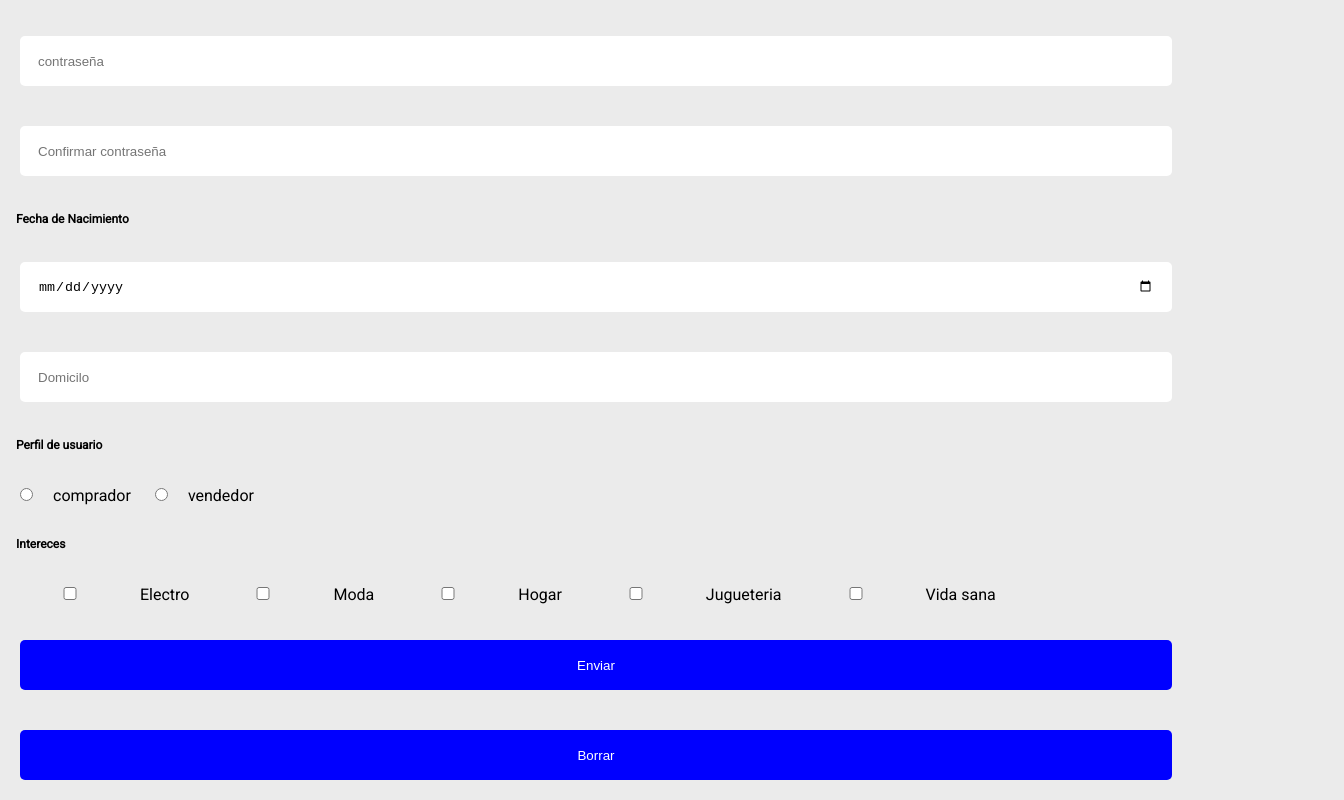
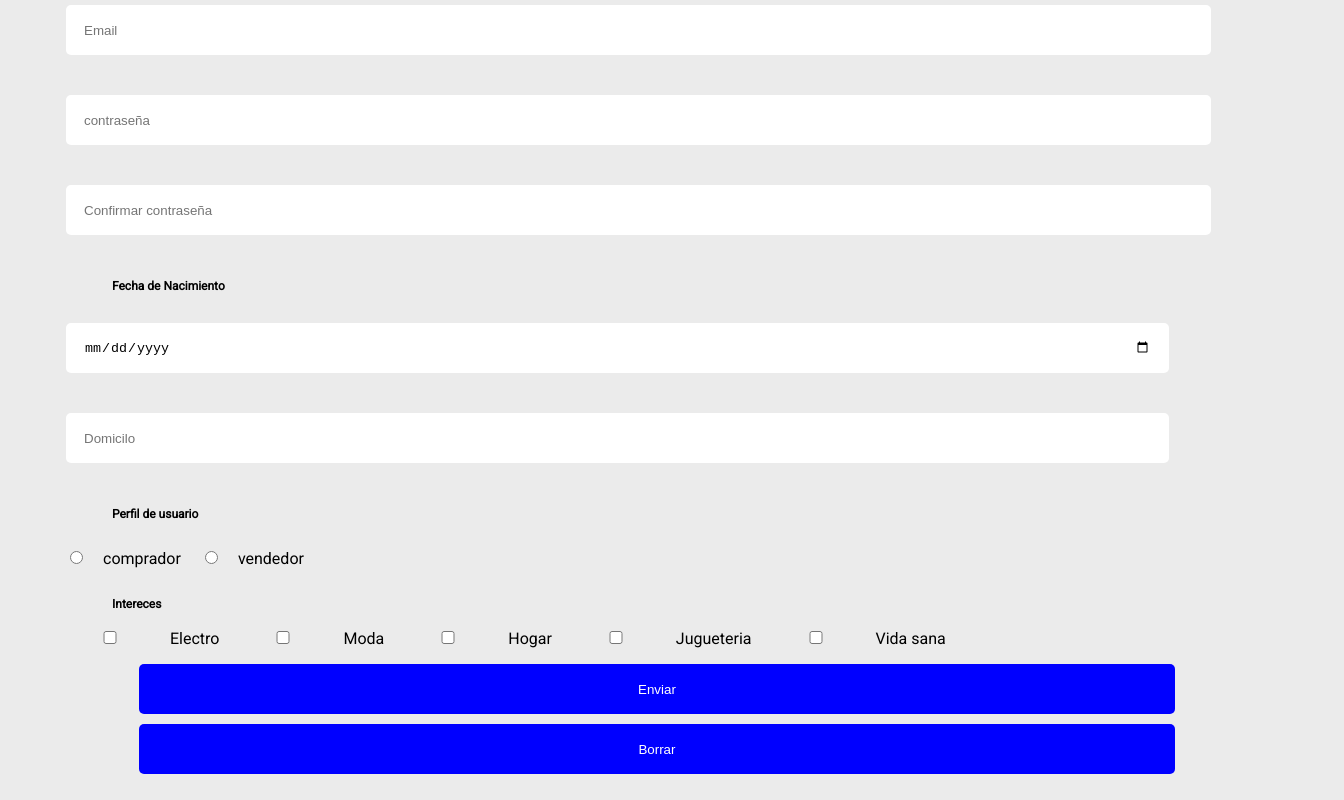
Before and after one commit to juansebastianforero12/mercadoliebre, a website: page views/register.html in a window 1280 px wide. Shown: the part 254-1054 px from the top of the page, 1344 px wide, since content can reach past the window. Drawn offline with Linux system fonts and the light colour scheme.

Commit message:
cambios en login y register

```diff
--- a/public/css/login.css
+++ b/public/css/login.css
@@ -99,13 +99,13 @@ section{
 }
 
 .boton2{
-    width: 90%;
+    width: 127%;
     height: 50px;
     border: none;
     background-color:blue;
     border-radius: 5px 5px 5px 5px;
     text-align: center;
-    margin: 20px;
+    margin: 11px 5px 15px -17px;
     justify-content: center;
 
 }
@@ -117,20 +117,20 @@ section{
 .input2{
   padding: 18px;
   height: 50px;
-width: 90%;
+  width: 127%;
   border: none;
   background-color: #fff;
   border-radius: 5px 5px 5px 5px;
-margin: 20px;
+  margin: 11px 5px 15px -17px;
 }
 .input3{
-padding: 15px;
+  padding: 18px;
   height: 50px;
-width: 90%;
+  width: 127%;
   border: none;
   background-color: #fff;
   border-radius: 5px 5px 5px 5px;
-margin: 20px;
+  margin: 11px 5px 15px -17px;
 
 }
   footer{
@@ -149,6 +149,7 @@ margin: 20px;
   footer div{
     padding: 20px;
   }
+
   @media (min-width: 768px) {
     .logo-container{
         flex-direction: row;
@@ -181,8 +182,73 @@ margin: 20px;
     }
 
 
+    }
+    @media (min-width: 768px){
 
-
-
+      .input2{
+        padding: 18px;
+        height: 50px;
+        width: 108%;
+        border: none;
+        background-color: #fff;
+        border-radius: 5px 5px 5px 5px;
+        margin: 11px 5px 15px -17px;
+      }
+      .input3{
+        padding: 18px;
+        height: 50px;
+        width: 108%;
+        border: none;
+        background-color: #fff;
+        border-radius: 5px 5px 5px 5px;
+        margin: 11px 5px 15px -17px;
 
       }
+      .boton2{
+        width: 108%;
+        height: 50px;
+        border: none;
+        background-color:blue;
+        border-radius: 5px 5px 5px 5px;
+        text-align: center;
+        margin: 11px 5px 15px -17px;
+        justify-content: center;
+
+    }
+
+    }
+    @media (min-width: 1024px){
+      .text-email{
+        margin: 10px 88px 4px 3px;
+      }
+      .input2{
+        padding: 18px;
+        height: 50px;
+        width: 105%;
+        border: none;
+        background-color: #fff;
+        border-radius: 5px 5px 5px 5px;
+        margin: 11px 5px 15px -17px;
+      }
+      .input3{
+        padding: 18px;
+        height: 50px;
+        width: 105%;
+        border: none;
+        background-color: #fff;
+        border-radius: 5px 5px 5px 5px;
+        margin: 11px 5px 15px -17px;
+
+      }
+      .boton2{
+        width: 105%;
+        height: 50px;
+        border: none;
+        background-color:blue;
+        border-radius: 5px 5px 5px 5px;
+        text-align: center;
+        margin: 11px 5px 15px -17px;
+        justify-content: center;
+
+    }
+    }
--- a/public/css/register.css
+++ b/public/css/register.css
@@ -7,6 +7,7 @@
   body{
 
     background-color: #ebebeb;
+    margin: 10px;
   }
 
   html{
@@ -20,13 +21,17 @@
   .text-email input{
     padding: 18px;
     height: 50px;
-    width: 90%;
+    width: 85%;
     border: none;
     background-color: #fff;
     border-radius: 5px 5px 5px 5px;
     margin: 20px;
 
   }
+  .text-email{
+    margin: 22px 15px 30px 11px;
+  }
+
   .radio input{
 
     margin: 20px;
@@ -40,18 +45,21 @@
   .fecha input{
     padding: 18px;
     height: 50px;
-    width: 90%;
+    width: 85%;
     border: none;
     background-color: #fff;
     border-radius: 5px 5px 5px 5px;
     margin: 20px;
+  }
+  .fecha{
+    margin: 10px 15px 24px 10px;
   }
   label input{
     width: 100px;
     margin: 10px;
   }
   .boton2{
-    width: 90%;
+    width: 85%;
     height: 50px;
     border: none;
     background-color:blue;
@@ -62,7 +70,7 @@
 
 }
   .boton3{
-    width: 90%;
+    width: 85%;
     height: 50px;
     border: none;
     background-color:blue;
@@ -76,3 +84,86 @@ a.enviar{
     color:#fff;
     text-decoration: none;
 }
+
+@media (min-width: 768px){
+  body{
+    margin: 8px 0 0 20px;
+  }
+  .checkbox input{
+
+    margin: 10px;
+
+  }
+
+    body h1 {
+      margin: 13px 1px 10px 62px;
+      font-size: 12px;
+  }
+  .text-email input{
+    padding: 18px;
+    height: 50px;
+    width: 100%;
+    border: none;
+    background-color: #fff;
+    border-radius: 5px 5px 5px 5px;
+  }
+
+  .text-email{
+    margin: 43px 97px 24px 31px  }
+
+  .fecha{
+    margin: 0px -17px 29px 24px
+
+}
+.botones-pie{
+  margin: 10px 10px 10px 69px;
+}
+}
+@media (min-width: 1024px){
+  body{
+    margin: 20px 0 0 50px;
+  }
+  .boton2{
+    width: 90%;
+    height: 50px;
+    border: none;
+    background-color:blue;
+    border-radius: 5px 5px 5px 5px;
+    text-align: center;
+    margin: 0 -42px 10px 20px;    justify-content: center;
+
+}
+  .boton3{
+    width: 90%;
+    height: 50px;
+    border: none;
+    background-color:blue;
+    border-radius: 5px 5px 5px 5px;
+    text-align: center;
+    margin: 0 -42px 10px 20px;
+        justify-content: center;
+
+}
+.text-email input{
+  padding: 18px;
+  height: 50px;
+  width: 100%;
+  border: none;
+  background-color: #fff;
+  border-radius: 5px 5px 5px 5px;
+}
+.text-email{
+  margin: 0px 89px 24px -4px
+}
+
+.fecha{
+  margin: 0px -64px 24px -4px
+
+}
+body{
+
+  margin: 59px 0 0 50px;
+}
+
+
+}
--- a/views/register.html
+++ b/views/register.html
@@ -38,7 +38,10 @@
        <label for=""><input type="checkbox" name="" id="">Jugueteria</label>
        <label for=""><input type="checkbox" name="" id="">Vida sana</label>
    </div>
-   <button class="boton2"><a class="enviar" href="/">Enviar</a></button>
-   <button class="boton3"><a class="enviar" href="">Borrar</a></button>
+   <div class="botones-pie">
+
+       <button class="boton2"><a class="enviar" href="/">Enviar</a></button>
+       <button class="boton3"><a class="enviar" href="">Borrar</a></button>
+   </div>
 </body>
 </html>
```
Lines whose indentation alone changed are shown as unchanged.
